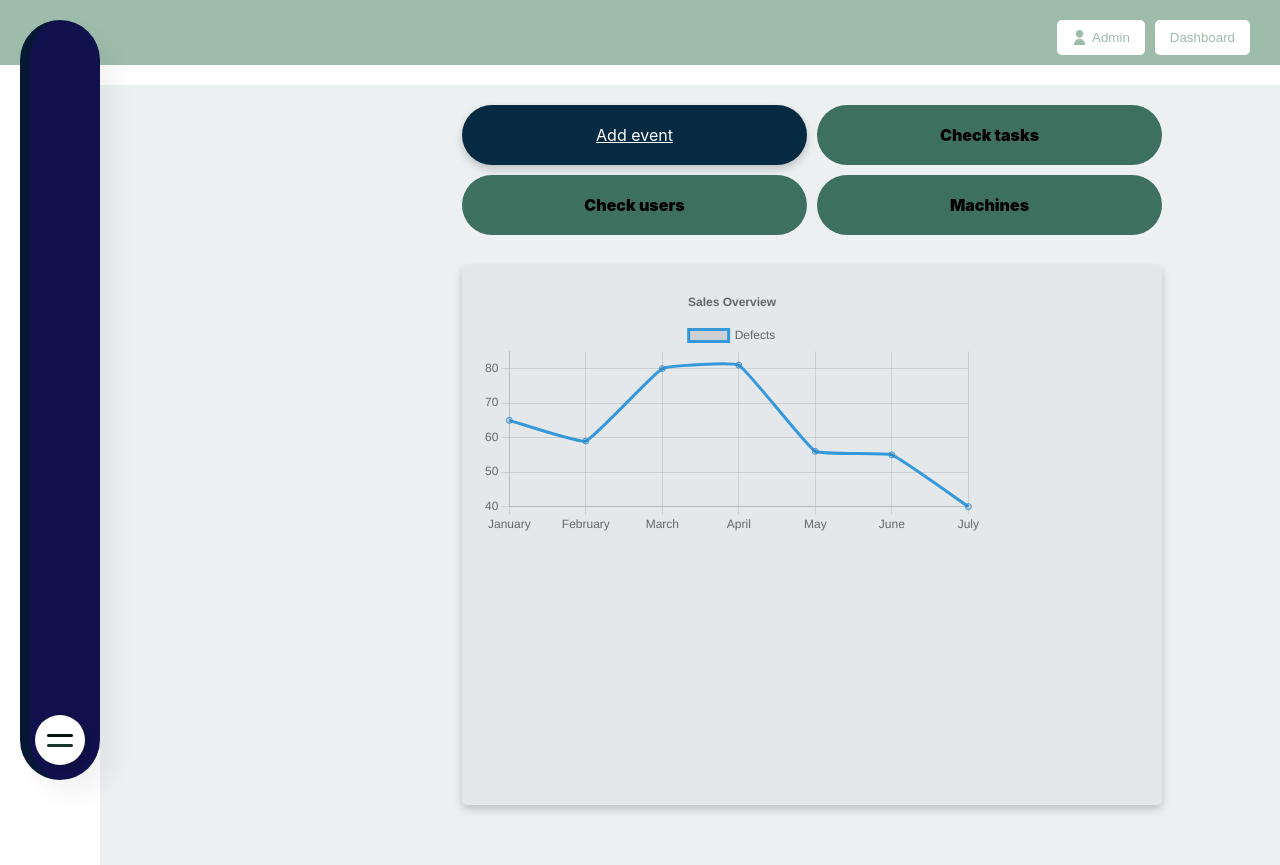
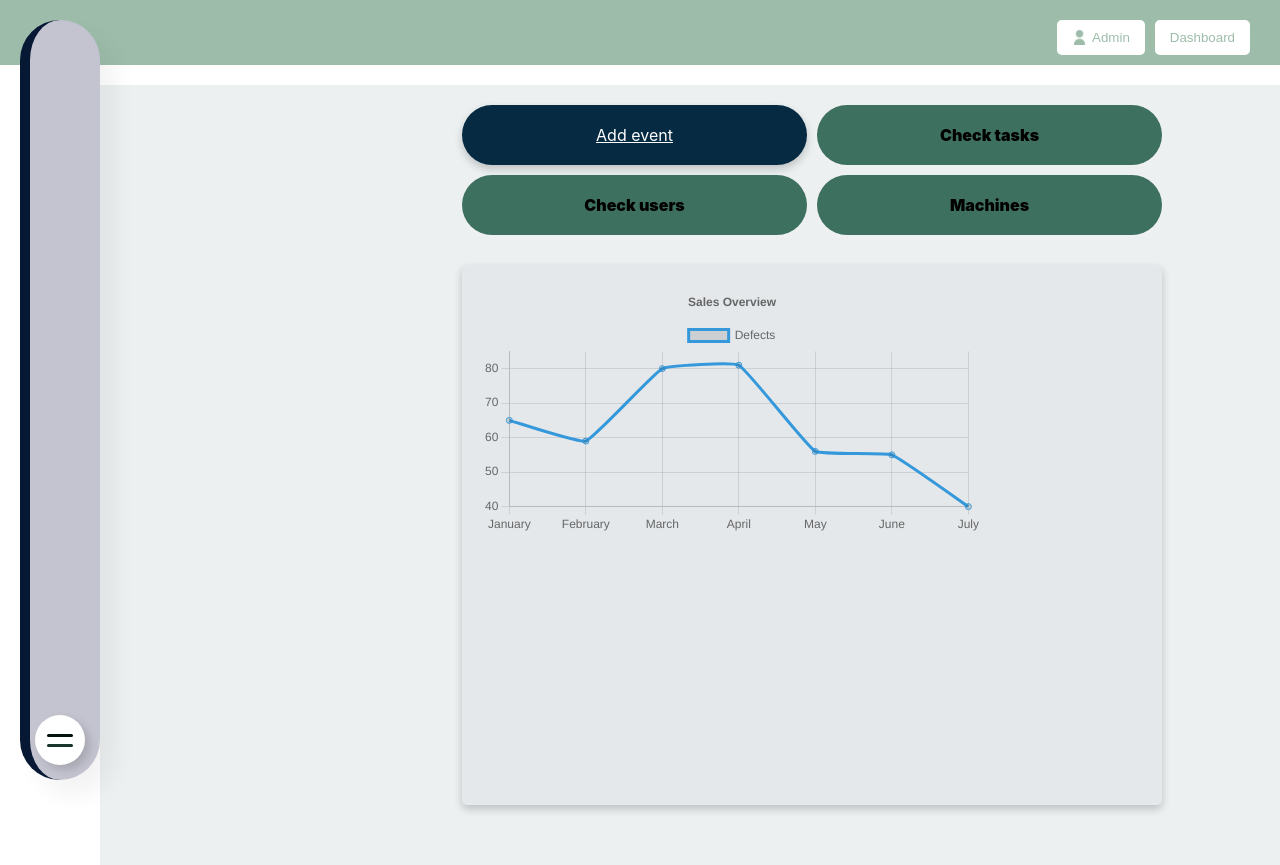
Before and after one commit to Sunseyy/Maintenance-Management-System, a React (Create React App) app in the folder management-system/: page /dashboard in a window 1280 px wide. Built offline with nearby package versions, Linux system fonts and the light colour scheme; no server answers.

Commit message:
changed some css

```diff
--- a/management-system/src/Operators/css/sidebar.css
+++ b/management-system/src/Operators/css/sidebar.css
@@ -5,8 +5,9 @@
     box-sizing: border-box;
     position: fixed;
 
+    flex-direction: column;
     inset: 20px;
-    background: #11114e;
+    background: #c4c4d1;
     width: 80px;
     border-left: 10px solid #071834;
     border-radius: 50px;
@@ -123,7 +124,7 @@
     display: flex;
     gap: 20px;
     text-decoration: none;
-    color: #ffffff;
+    color: #000000;
 }
 
 .navigation ul li:hover:not(:first-child) a {
--- a/management-system/src/Operators/pages/dashboard.js
+++ b/management-system/src/Operators/pages/dashboard.js
@@ -2,7 +2,7 @@ import React from 'react';
 import { Link } from 'react-router-dom'; // Import Link from react-router-dom
 import Sidebar from './sidebar';
 import '../css/dashboard.css';
-import Calendar from './CalDash'; // Assuming this is your Calendar component
+// Assuming this is your Calendar component
 import MyChart from './chart';
 
 const Dashboard = () => {
```
